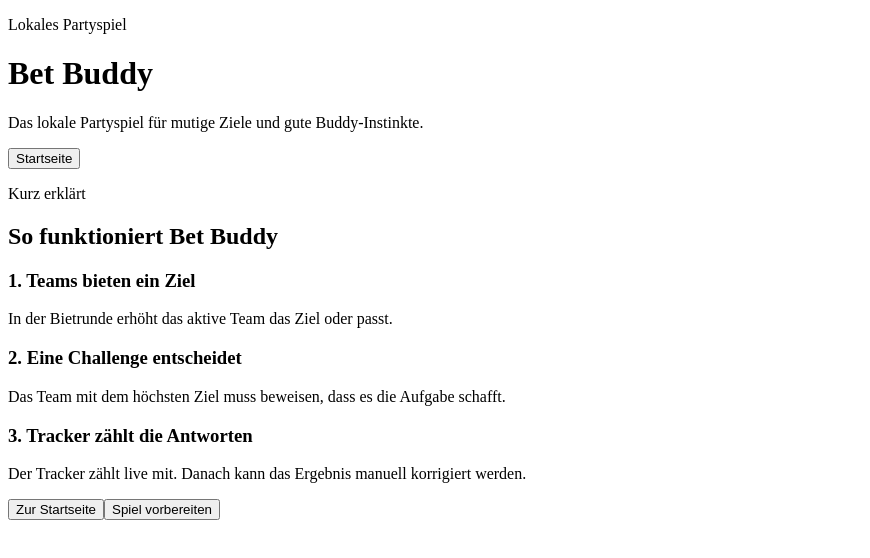
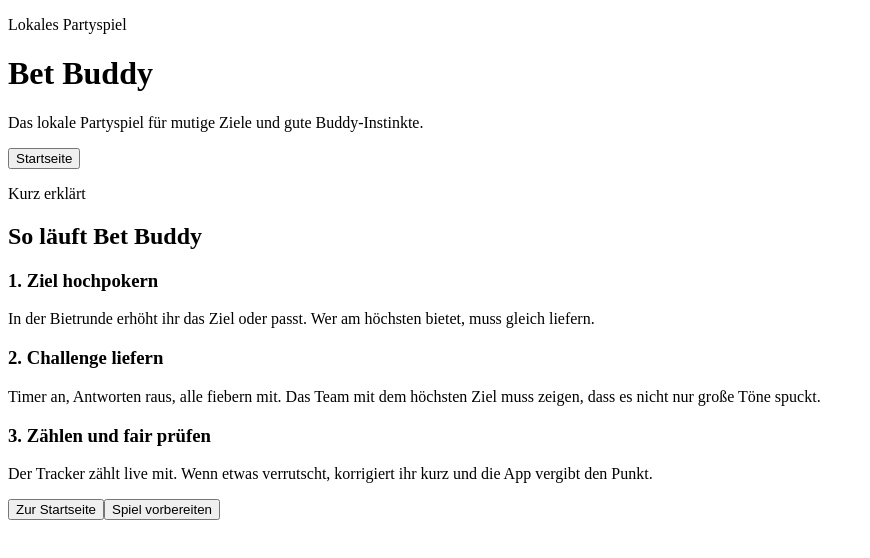
Before and after one commit to BetBuddies1/bet-buddy, a React (Vite) app: page / in a window 1280 px wide. Both pictures are taken after a click on the button "Spiel erklären". Shown: the top 558 px of the page, without its empty margins (0-870 px from the left). Built offline with nearby package versions, Linux system fonts and the light colour scheme.

Commit message:
copy: polish rules screen text

```diff
--- a/src/App.tsx
+++ b/src/App.tsx
@@ -439,19 +439,22 @@ export default function App({ createDeck = createQuestionDeck }: AppProps) {
       {phase === 'rules' ? (
         <section className="workspace rules-screen" aria-labelledby="rules-title">
           <p className="eyebrow">Kurz erklärt</p>
-          <h2 id="rules-title">So funktioniert Bet Buddy</h2>
+          <h2 id="rules-title">So läuft Bet Buddy</h2>
           <div className="rules-grid">
             <article>
-              <h3>1. Teams bieten ein Ziel</h3>
-              <p>In der Bietrunde erhöht das aktive Team das Ziel oder passt.</p>
+              <h3>1. Ziel hochpokern</h3>
+              <p>In der Bietrunde erhöht ihr das Ziel oder passt. Wer am höchsten bietet, muss gleich liefern.</p>
             </article>
             <article>
-              <h3>2. Eine Challenge entscheidet</h3>
-              <p>Das Team mit dem höchsten Ziel muss beweisen, dass es die Aufgabe schafft.</p>
+              <h3>2. Challenge liefern</h3>
+              <p>
+                Timer an, Antworten raus, alle fiebern mit. Das Team mit dem höchsten Ziel muss zeigen,
+                dass es nicht nur große Töne spuckt.
+              </p>
             </article>
             <article>
-              <h3>3. Tracker zählt die Antworten</h3>
-              <p>Der Tracker zählt live mit. Danach kann das Ergebnis manuell korrigiert werden.</p>
+              <h3>3. Zählen und fair prüfen</h3>
+              <p>Der Tracker zählt live mit. Wenn etwas verrutscht, korrigiert ihr kurz und die App vergibt den Punkt.</p>
             </article>
           </div>
           <div className="action-row">
```
Also changed, not shown: 1 other file (tests, documents, lock files or other folders).
